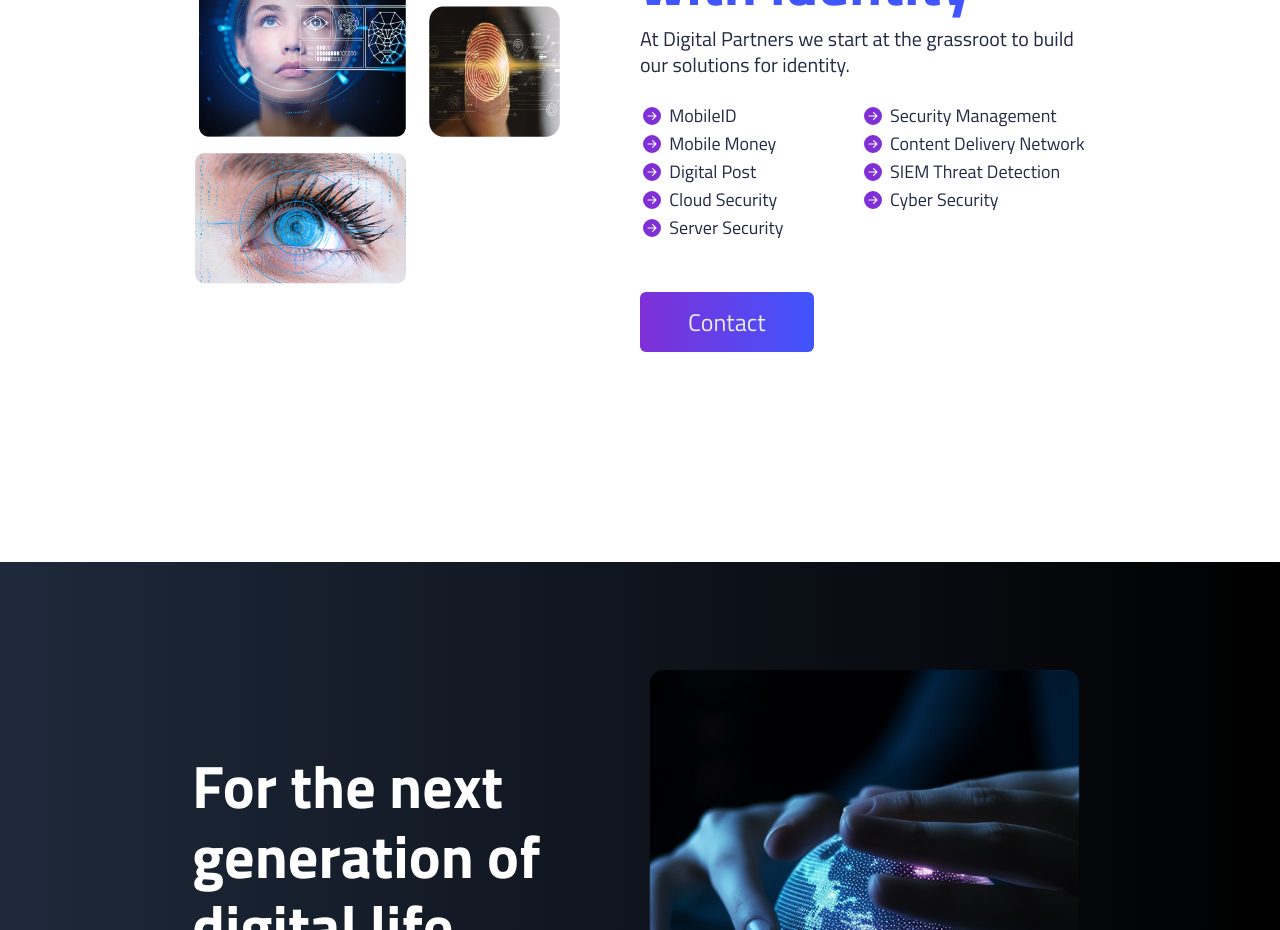
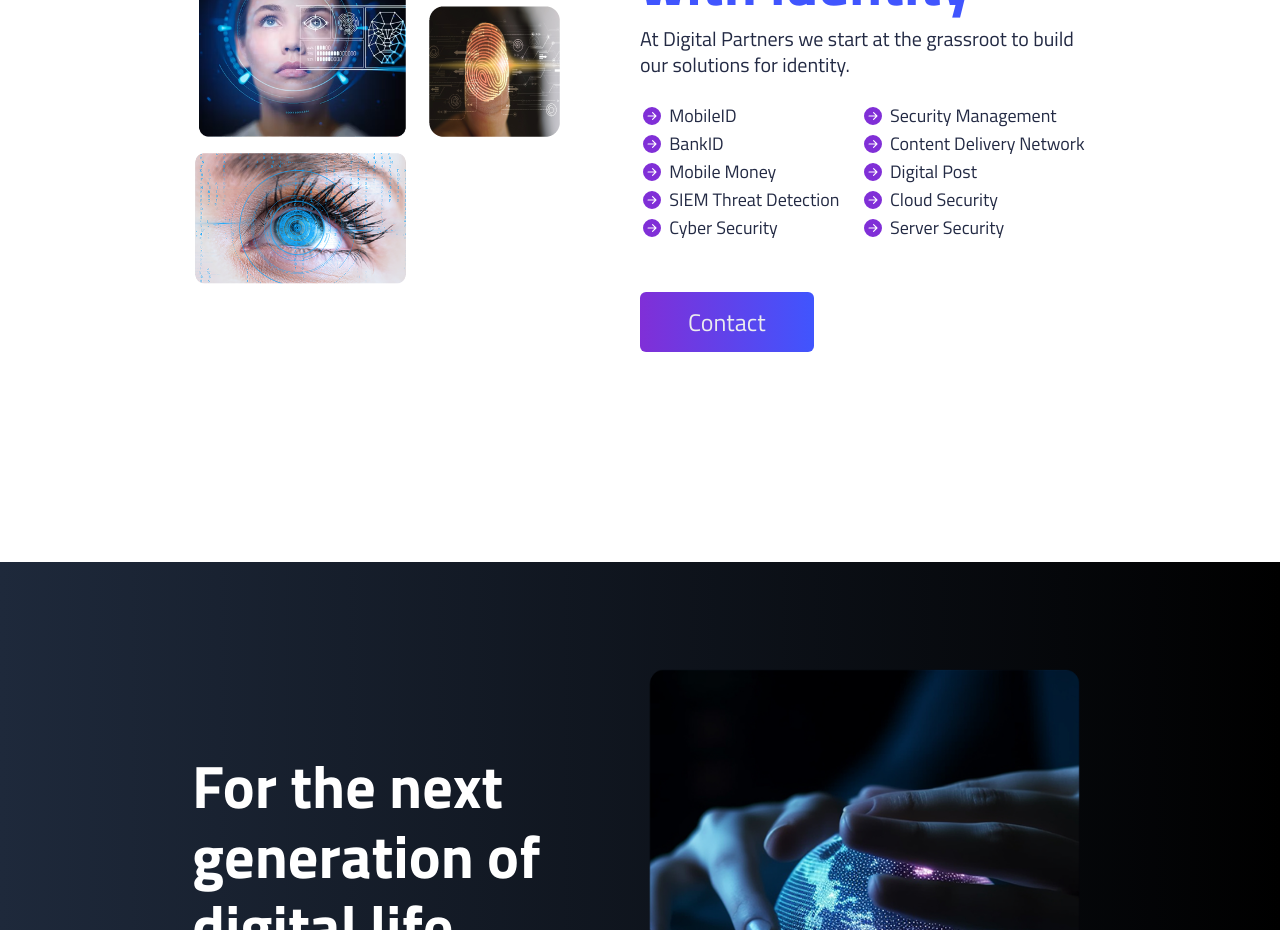
Before and after one commit to abdulqadirmohamed/digital-partners, a Next.js app: page / in a window 1280 px wide. Shown: the part 3020-3950 px from the top of the page. Built offline with nearby package versions, Linux system fonts and the light colour scheme.

Commit message:
final update

```diff
--- a/src/components/About.jsx
+++ b/src/components/About.jsx
@@ -11,14 +11,15 @@ const About = () => {
 
   const lists = [
     { id: 1, title: "MobileID" },
-    { id: 3, title: "Security Management" },
-    { id: 9, title: "Mobile Money" },
-    { id: 2, title: "Content Delivery Network" },
-    { id: 7, title: "Digital Post" },
-    { id: 4, title: "SIEM Threat Detection" },
-    { id: 5, title: "Cloud Security" },
-    { id: 6, title: "Cyber Security" },
-    { id: 8, title: "Server Security" },
+    { id: 2, title: "Security Management" },
+    { id: 10, title: "BankID" },
+    { id: 4, title: "Content Delivery Network" },
+    { id: 3, title: "Mobile Money" },
+    { id: 5, title: "Digital Post" },
+    { id: 6, title: "SIEM Threat Detection" },
+    { id: 7, title: "Cloud Security" },
+    { id: 8, title: "Cyber Security" },
+    { id: 9, title: "Server Security" },
   ];
   const handleScroll = (e) => {
     e.preventDefault();
--- a/src/components/Hero.jsx
+++ b/src/components/Hero.jsx
@@ -128,7 +128,7 @@ const Hero = () => {
                     >
                       <Dialog.Panel className="	 md:bg-white bg-transparent flex justify-center transform  rounded-2xl  p-6 shadow-xl transition-all">
                         <div className="mt-2 ">
-                          <ReactPlayer url="https://vimeo.com/839602129" controls  className="md:p-0 p-24"  playing={true} />
+                          <ReactPlayer url="https://vimeo.com/839602129" controls  className="md:p-0 p-24"   playing={true} />
                         </div>
 
                       </Dialog.Panel>
```
